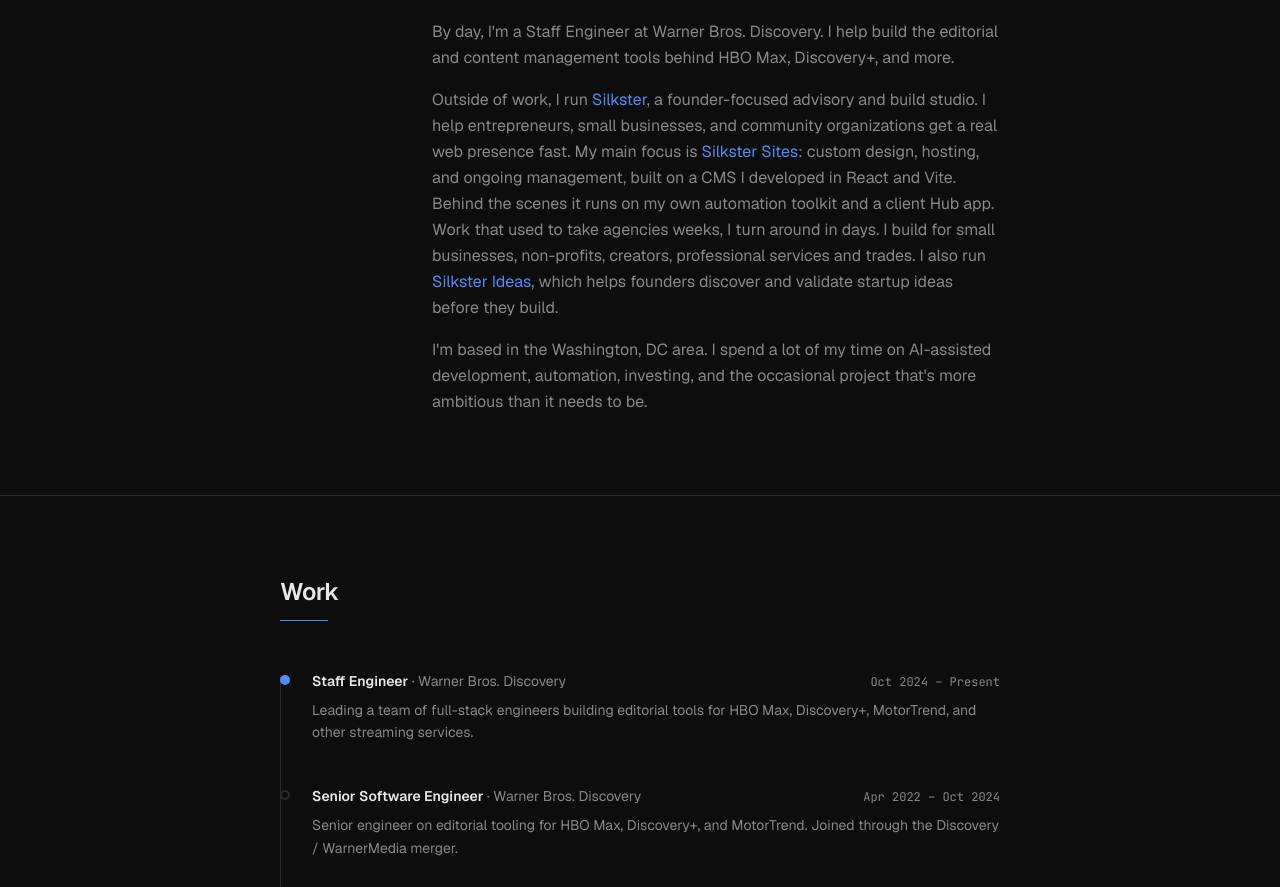
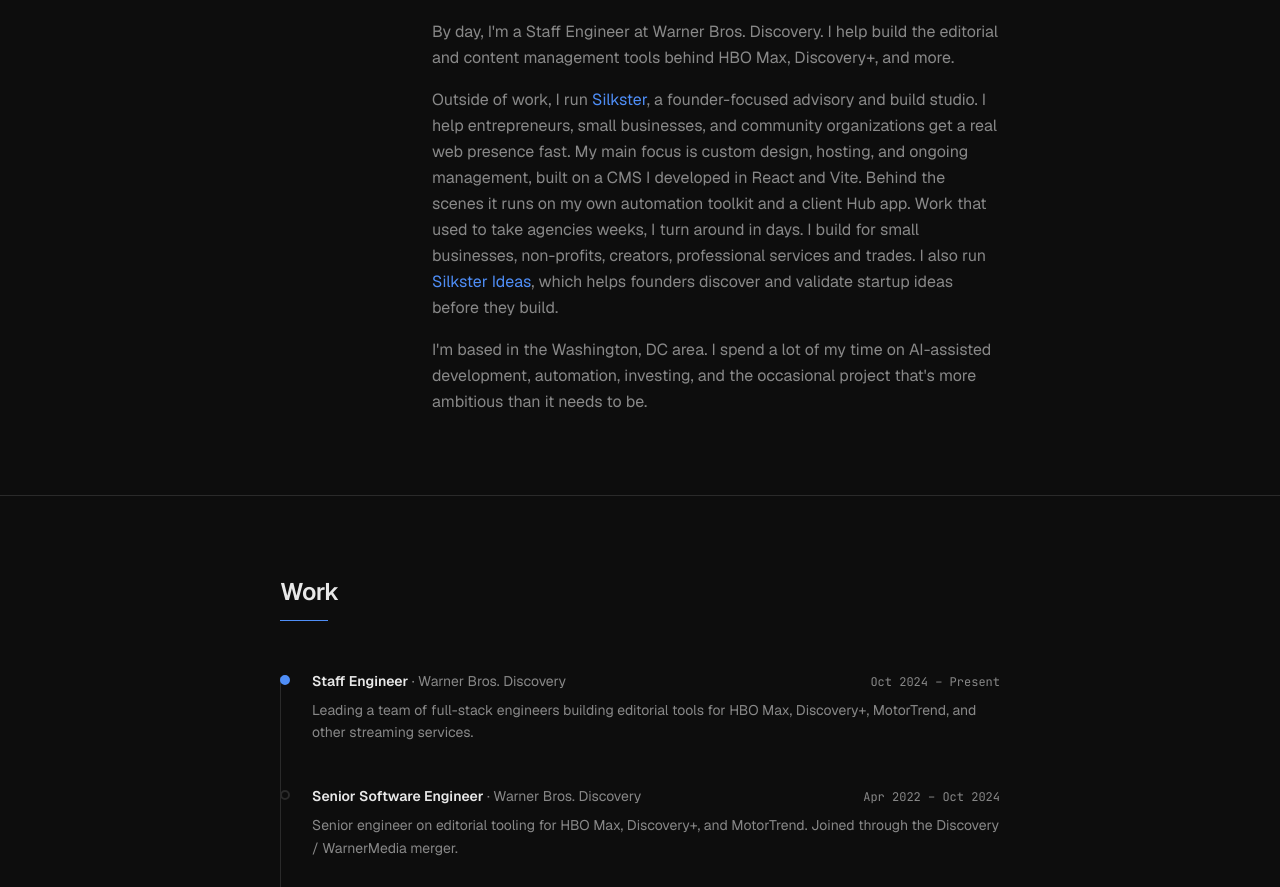
Before and after one commit to silkster/dansilk, a React (Vite) app: page / in a window 1280 px wide. Shown: the part 853-1740 px from the top of the page. Built offline with nearby package versions, Linux system fonts and the light colour scheme.

Commit message:
remove sites.silkster and update about Silkster section

```diff
--- a/src/components/sections/About.tsx
+++ b/src/components/sections/About.tsx
@@ -65,15 +65,7 @@
               Silkster
             </a>, a founder-focused advisory and build studio. I help
             entrepreneurs, small businesses, and community organizations get a real web presence
-            fast. My main focus is{' '}
-            <a
-              href="https://sites.silkster.com"
-              target="_blank"
-              rel="noopener noreferrer"
-              className="text-[var(--color-accent)] hover:underline"
-            >
-              Silkster Sites
-            </a>: custom design, hosting, and ongoing management,
+            fast. My main focus is custom design, hosting, and ongoing management,
             built on a CMS I developed in React and Vite. Behind the scenes it runs on my own
             automation toolkit and a client Hub app. Work that used to take agencies weeks, I turn
             around in days. I build for small businesses, non-profits, creators, professional
```
